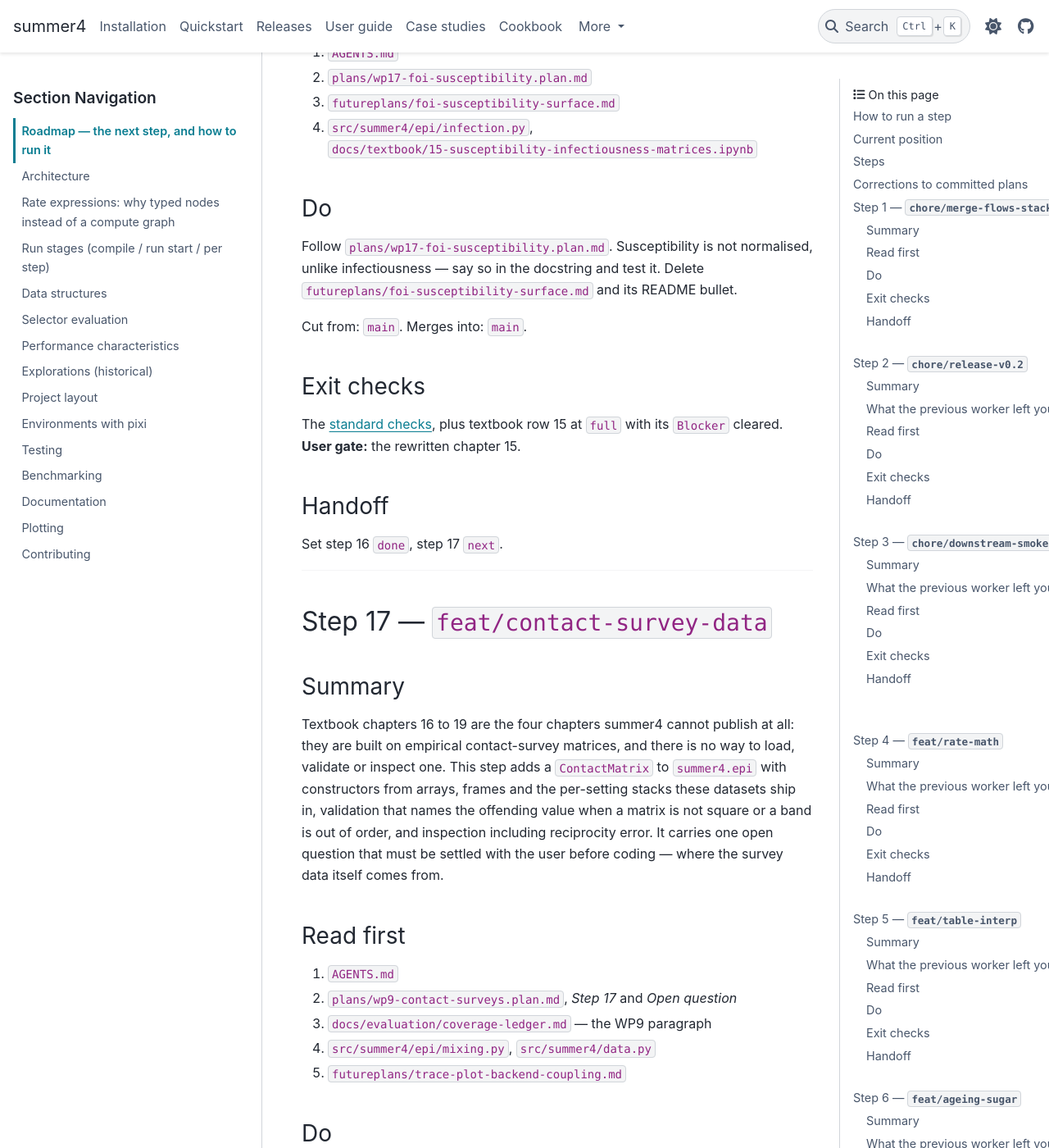
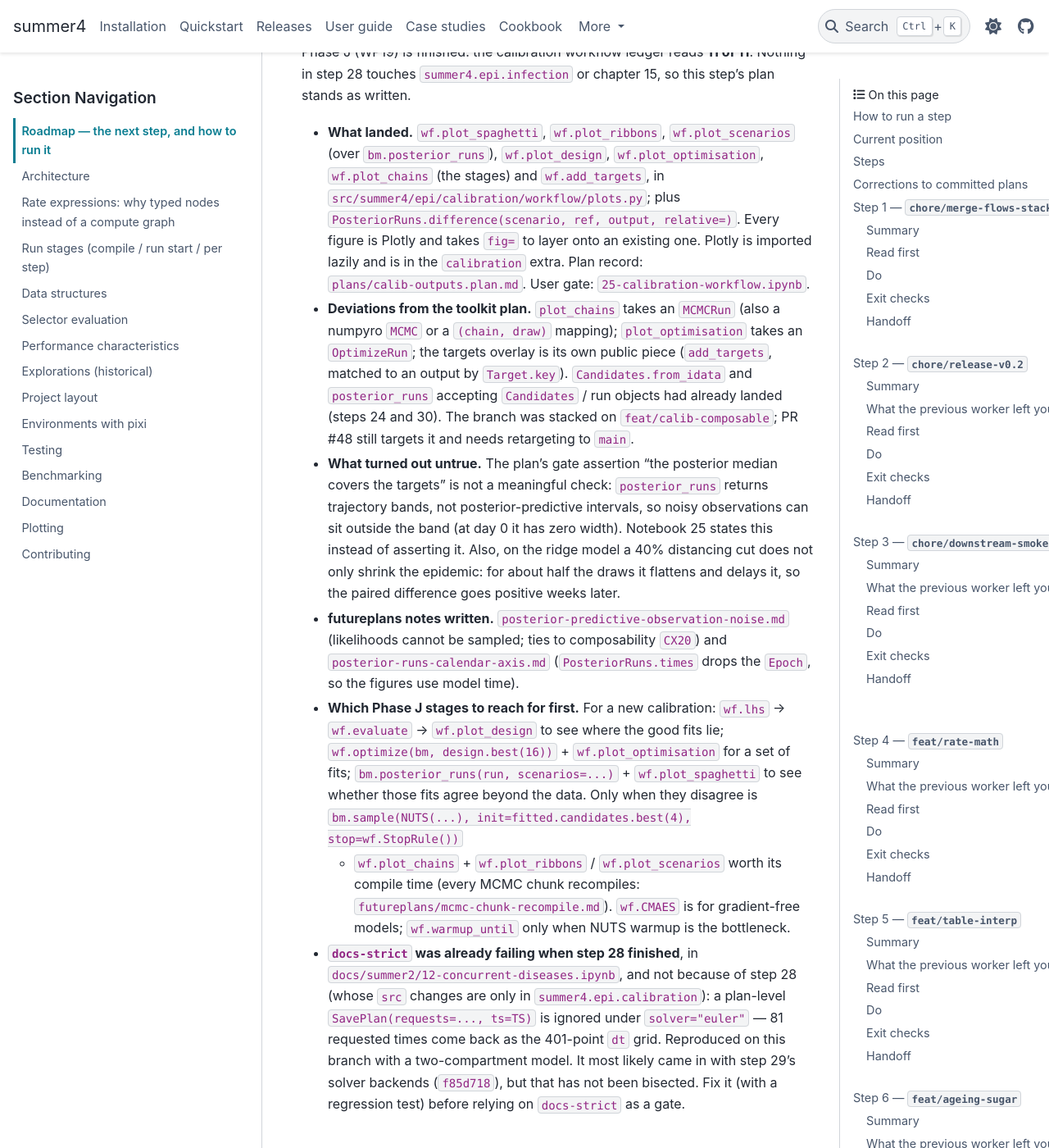
Before and after one commit to monash-emu/summer4, a Sphinx documentation site: the page built from docs/dev/roadmap.md, in a window 1280 px wide and 1400 px high, scrolled down 35130 px. Shown: the whole window at 82% size. Built offline with Sphinx 7.4.7 and the PyData theme 0.15.4, drawn with Linux system fonts in a browser that asks for light colours; some of the changed text lies outside the part shown.

Commit message:
Hand off after step 28: calib-outputs.
Co-Authored-By: Claude Opus 5.5 <noreply@anthropic.com>

```diff
--- a/docs/dev/roadmap.md
+++ b/docs/dev/roadmap.md
@@ -74,11 +74,11 @@ Two conventions that are easy to get wrong:
 <!-- roadmap:current -->
 | Field | Value |
 | --- | --- |
-| Step | 28 |
+| Step | 16 |
 | Status | next |
-| Branch | `feat/calib-outputs` |
+| Branch | `feat/foi-susceptibility` |
 | Cut from | `main` |
-| Last landed | `feat/calib-composable` |
+| Last landed | `feat/calib-outputs` |
 <!-- /roadmap:current -->
 
 ## Steps
@@ -1113,6 +1113,57 @@ the chapter onto it, and moves chapter 15 from `partial` to `full` — the last
 textbook chapter outside the contact-survey block. It is independent of phases
 B–F but is cheapest after step 8, whose selector-keyed weights it reuses.
 
+### What the previous worker left you
+
+Phase J (WP19) is finished: the calibration workflow ledger reads **11 of
+11**. Nothing in step 28 touches `summer4.epi.infection` or chapter 15, so
+this step's plan stands as written.
+
+- **What landed.** `wf.plot_spaghetti`, `wf.plot_ribbons`,
+  `wf.plot_scenarios` (over `bm.posterior_runs`), `wf.plot_design`,
+  `wf.plot_optimisation`, `wf.plot_chains` (the stages) and `wf.add_targets`,
+  in `src/summer4/epi/calibration/workflow/plots.py`; plus
+  `PosteriorRuns.difference(scenario, ref, output, relative=)`. Every figure
+  is Plotly and takes `fig=` to layer onto an existing one. Plotly is imported
+  lazily and is in the `calibration` extra. Plan record:
+  `plans/calib-outputs.plan.md`. User gate: `25-calibration-workflow.ipynb`.
+- **Deviations from the toolkit plan.** `plot_chains` takes an `MCMCRun`
+  (also a numpyro `MCMC` or a `(chain, draw)` mapping); `plot_optimisation`
+  takes an `OptimizeRun`; the targets overlay is its own public piece
+  (`add_targets`, matched to an output by `Target.key`). `Candidates.from_idata`
+  and `posterior_runs` accepting `Candidates` / run objects had already landed
+  (steps 24 and 30). The branch was stacked on `feat/calib-composable`; PR #48
+  still targets it and needs retargeting to `main`.
+- **What turned out untrue.** The plan's gate assertion "the posterior median
+  covers the targets" is not a meaningful check: `posterior_runs` returns
+  trajectory bands, not posterior-predictive intervals, so noisy observations
+  can sit outside the band (at day 0 it has zero width). Notebook 25 states
+  this instead of asserting it. Also, on the ridge model a 40% distancing cut
+  does not only shrink the epidemic: for about half the draws it flattens and
+  delays it, so the paired difference goes positive weeks later.
+- **futureplans notes written.** `posterior-predictive-observation-noise.md`
+  (likelihoods cannot be sampled; ties to composability `CX20`) and
+  `posterior-runs-calendar-axis.md` (`PosteriorRuns.times` drops the `Epoch`,
+  so the figures use model time).
+- **Which Phase J stages to reach for first.** For a new calibration:
+  `wf.lhs` → `wf.evaluate` → `wf.plot_design` to see where the good fits lie;
+  `wf.optimize(bm, design.best(16))` + `wf.plot_optimisation` for a set of
+  fits; `bm.posterior_runs(run, scenarios=...)` + `wf.plot_spaghetti` to see
+  whether those fits agree beyond the data. Only when they disagree is
+  `bm.sample(NUTS(...), init=fitted.candidates.best(4), stop=wf.StopRule())`
+  + `wf.plot_chains` + `wf.plot_ribbons` / `wf.plot_scenarios` worth its
+  compile time (every MCMC chunk recompiles:
+  `futureplans/mcmc-chunk-recompile.md`). `wf.CMAES` is for gradient-free
+  models; `wf.warmup_until` only when NUTS warmup is the bottleneck.
+- **`docs-strict` was already failing when step 28 finished**, in
+  `docs/summer2/12-concurrent-diseases.ipynb`, and not because of step 28 (whose
+  `src` changes are only in `summer4.epi.calibration`): a plan-level
+  `SavePlan(requests=..., ts=TS)` is ignored under `solver="euler"` — 81
+  requested times come back as the 401-point `dt` grid. Reproduced on this
+  branch with a two-compartment model. It most likely came in with step 29's
+  solver backends (`f85d718`), but that has not been bisected. Fix it (with a
+  regression test) before relying on `docs-strict` as a gate.
+
 ### Read first
 
 1. `AGENTS.md`
@@ -1806,6 +1857,10 @@ defaults as shipped and whether R-hat is meaningful for the ensemble kernels
 ---
 
 ## Step 28 — `feat/calib-outputs`
+
+**Landed:** feat/calib-outputs, PR #48, 2026-09-29. Cut from
+`origin/feat/calib-composable` (PR #45 was not yet merged) and opened against
+it; #45 has since merged, so retarget #48 to `main` before merging it.
 
 ### Summary
 
```
Also changed, not shown: other parts of docs/dev/roadmap.md (+2 -2 lines).
